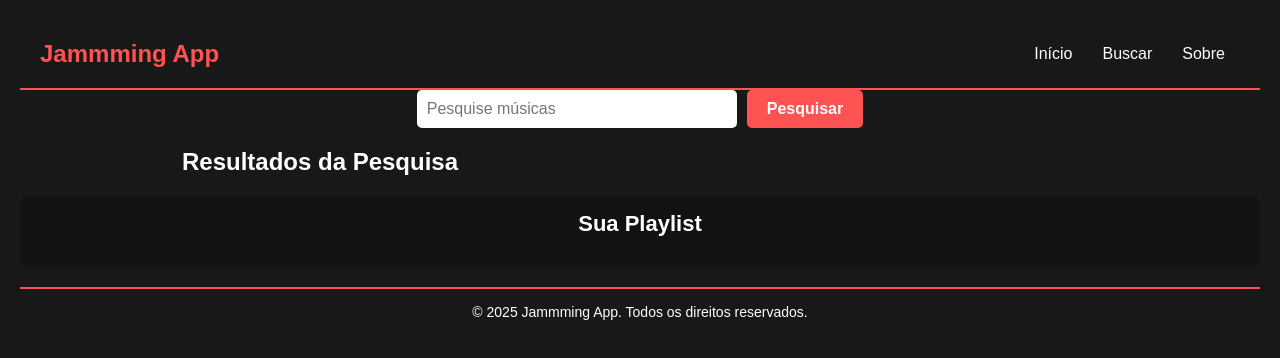
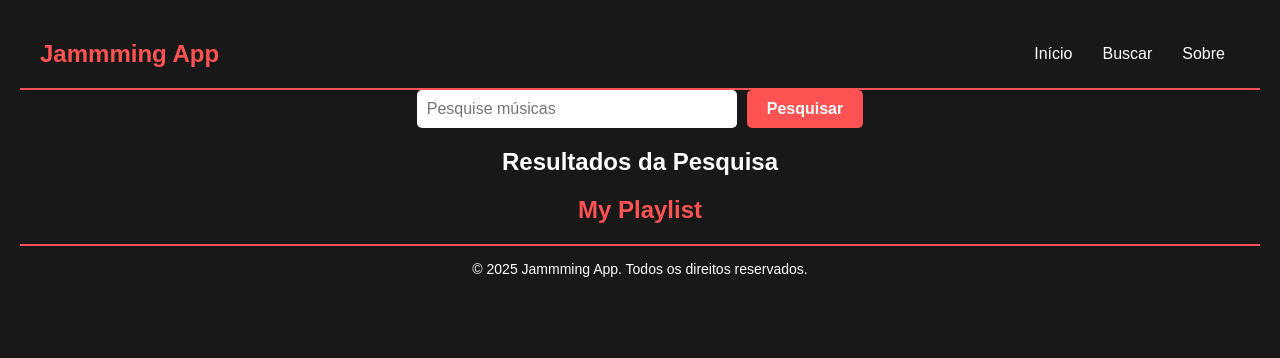
Before and after one commit to JoaoGomesDev32/jammming-deezer, a React (Create React App) app: page / in a window 1280 px wide. Shown: the top 358 px of the page. Built offline with nearby package versions, Linux system fonts and the light colour scheme.

Commit message:
:lipstick:
style

```diff
--- a/src/App.js
+++ b/src/App.js
@@ -9,7 +9,8 @@ import Footer from "./components/Footer";
 
 const App = () => {
    const [searchResults, setSearchResults] = useState([]);
-   const [playlist, setPlaylist] = useState([]);
+const [playlist, setPlaylist] = useState([]);
+const [playlistName] = useState('My Playlist');
 
    const search = async (query) => {
        const results = await DeezerAPI.searchTracks(query);
@@ -26,12 +27,17 @@ const App = () => {
        setPlaylist(playlist.filter((t) => t.id !== track.id));
    };
 
+   const savePlaylist = () => {
+    alert(`Playlist "${playlistName}" salva com ${playlist.length} músicas!`);
+    setPlaylist([]); // Reseta a playlist após salvar
+  };
+
    return (
        <div className="App">
             <Header />
            <SearchBar onSearch={search} />
            <SearchResults tracks={searchResults} onAdd={addTrack} />
-           <Playlist playlist={playlist} onRemove={removeTrack} />
+           <Playlist playlistName={playlistName} playlist={playlist} onRemove={removeTrack} onSave={savePlaylist} />
            <Footer />
        </div>
    );
--- a/src/components/PlayList/Playlist.css
+++ b/src/components/PlayList/Playlist.css
@@ -1,26 +1,82 @@
-/* Estilo da playlist */
-.Playlist {
-    margin-top: 20px;
-    padding: 15px;
-    background-color: #121212;
-    border-radius: 8px;
-    color: #FFFFFF;
-}
+.playlist {
+    background-color: #1c1c1c;
+    color: #fff;
+    padding: 20px;
+    border-radius: 10px;
+    margin: 20px auto;
+    max-width: 500px;
+    box-shadow: 0 4px 6px rgba(0, 0, 0, 0.1);
+  }
 
-.Playlist h2 {
-    font-size: 22px;
+  .playlist-title {
+    font-size: 24px;
     margin-bottom: 15px;
-    color: #FFFFFF;
-}
+    color: #ff5252;
+    text-align: center;
+  }
 
-.Playlist .Track {
+  .playlist-tracks {
+    list-style: none;
+    padding: 0;
+    margin: 0;
+  }
+
+  .playlist-track {
+    display: flex;
+    justify-content: space-between;
+    align-items: center;
     margin-bottom: 10px;
-}
+    padding: 10px;
+    border: 1px solid #444;
+    border-radius: 5px;
+    background-color: #292929;
+  }
 
-.Playlist .Track button {
-    background-color: #EF5466;
-}
+  .track-name {
+    font-weight: bold;
+  }
 
-.Playlist .Track button:hover {
-    background-color: #C13A4C;
-}
+  .track-artist {
+    margin-left: 10px;
+    color: #aaa;
+  }
+
+  .remove-button {
+    background-color: #ff5252;
+    color: #fff;
+    border: none;
+    padding: 5px 10px;
+    border-radius: 5px;
+    cursor: pointer;
+    transition: background-color 0.3s;
+  }
+
+  .remove-button:hover {
+    background-color: #ff7979;
+  }
+
+  .empty-playlist {
+    text-align: center;
+    font-size: 14px;
+    color: #aaa;
+  }
+
+  .save-button {
+    display: block;
+    width: 100%;
+    padding: 10px;
+    background-color: #28a745;
+    color: #fff;
+    border: none;
+    border-radius: 5px;
+    cursor: pointer;
+    margin-top: 15px;
+    font-size: 16px;
+    font-weight: bold;
+    text-align: center;
+    transition: background-color 0.3s;
+  }
+
+  .save-button:hover {
+    background-color: #34d058;
+  }
--- a/src/components/PlayList/Playlist.js
+++ b/src/components/PlayList/Playlist.js
@@ -2,10 +2,10 @@ import React from 'react';
 import Track from '../Track/Track';
 import './Playlist.css';
 
-const Playlist = ({ playlist, onRemove }) => {
+const Playlist = ({ playlistName, playlistTracks, playlist, onRemove, onSave }) => {
    return (
        <div className="Playlist">
-           <h2>Sua Playlist</h2>
+           <h2 className="playlist-title">{playlistName || "Sua Playlist"}</h2>
            {playlist.map((track) => (
                <Track
                    key={track.id}
--- a/src/components/SearchResults/SearchResults.css
+++ b/src/components/SearchResults/SearchResults.css
@@ -42,3 +42,10 @@
   .result-item button:hover {
     background-color: #ff7979;
   }
+
+  @media (min-width: 1024px) {
+    .search-results {
+        margin-left: auto;
+        margin-right: auto;
+    }
+}
```
